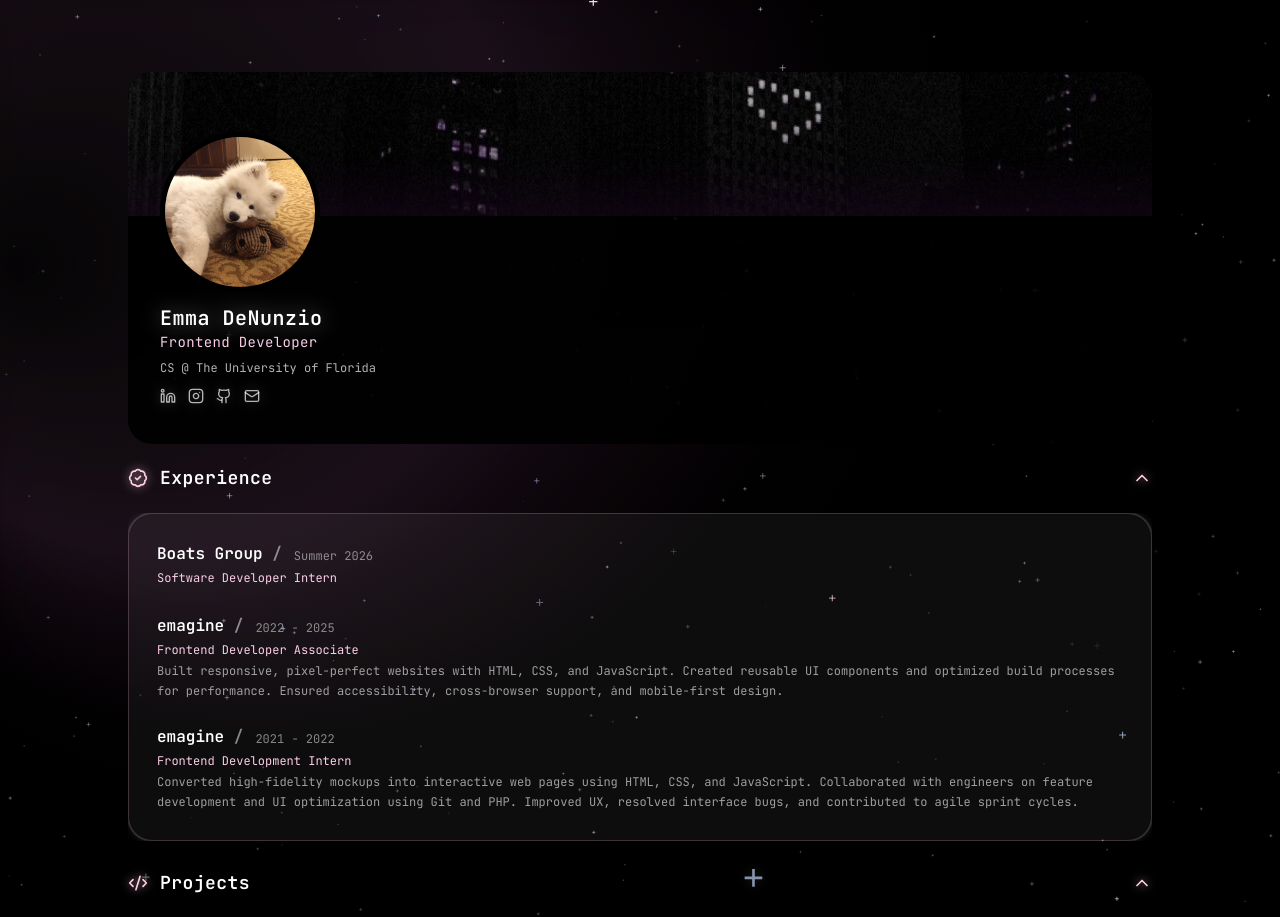
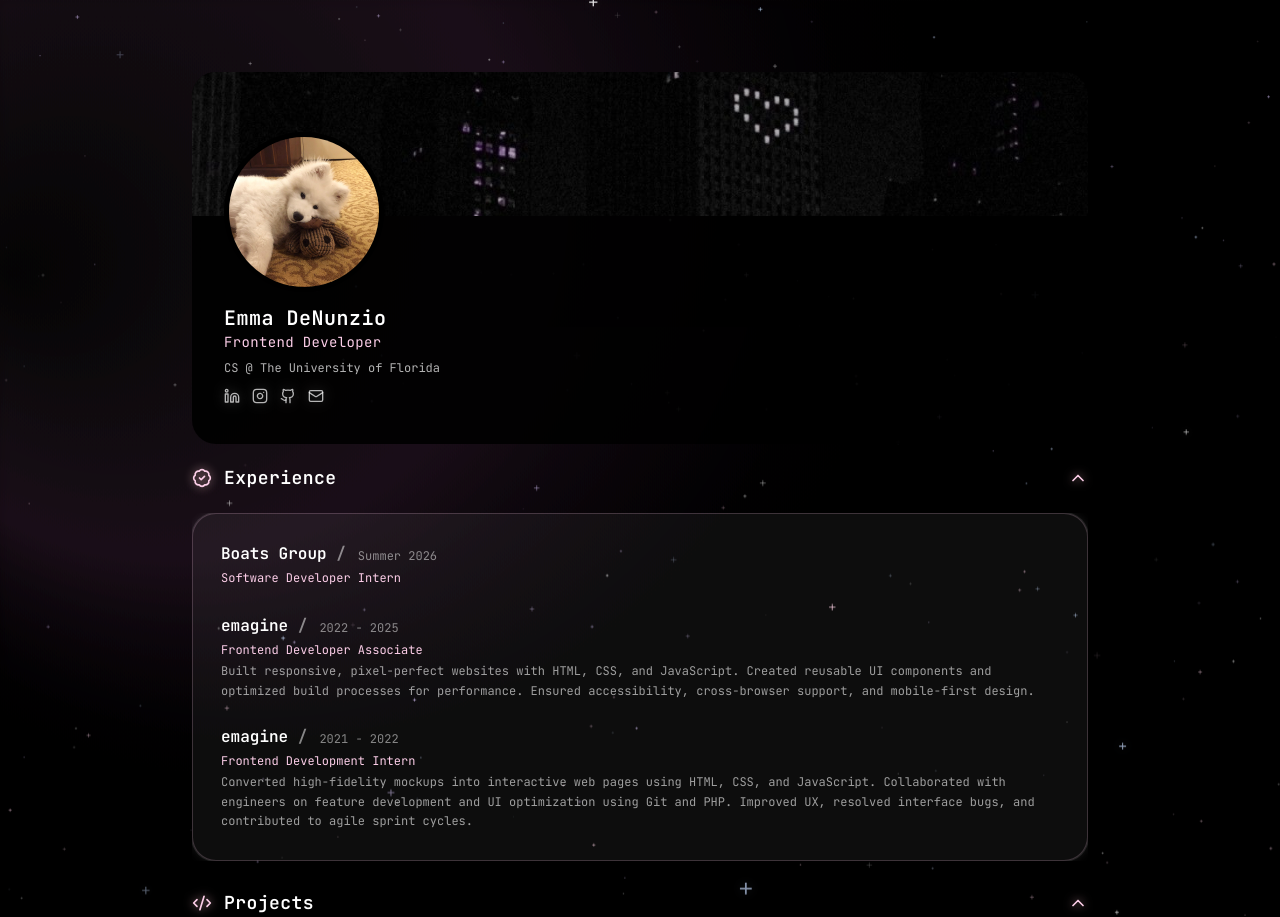
Before and after one commit to emijane/edenunz, a React (Vite) app in the folder portfolio/: page / in a window 1280 px wide. Shown: the top 917 px of the page. Built offline with nearby package versions, Linux system fonts and the light colour scheme; no server answers.

Commit message:
added spotify widget to right side

```diff
--- a/portfolio/src/App.jsx
+++ b/portfolio/src/App.jsx
@@ -18,24 +18,19 @@ function App() {
             <StarsBackground className="z-0" />
 
             {/* ★ Main Content */}
-            <div className="relative z-10 flex mt-10 justify-center items-center max-w-5xl mx-auto">
+            <div className="relative z-10 flex-col mt-10 justify-center items-center max-w-4xl mx-auto">
                 <div className="flex flex-col gap-3">
                     <div className="flex flex-col">
                       <ParallaxHover>
                         <ProfileCard />
                       </ParallaxHover>
                     </div>
-
-                    <div>
                       <div>
                         <ExperienceSection />
                         <ProjectsSection />
                       </div>
-                      {/* <ParallaxHover>
-                        <AboutMeSection />
-                      </ParallaxHover> */}
-                    </div>
                 </div>
+                <SpotifyWidget />
             </div>
 
         </div>
--- a/portfolio/src/layout/ProfileCard.jsx
+++ b/portfolio/src/layout/ProfileCard.jsx
@@ -18,7 +18,6 @@ export default function ProfileCard() {
                         alt="Cover Photo"
                         className="w-full h-full object-cover opacity-70"
                     />
-                    <div className="absolute inset-0 bg-linear-to-b from-transparent via-black/20 to-[#120415]/70 pointer-events-none" />
                 </div>
 
                 {/* CONTENT WRAPPER */}
@@ -39,7 +38,7 @@ export default function ProfileCard() {
                     {/* TEXT BLOCK */}
                     <div className="text-left flex flex-col">
                         <div className="flex items-center gap-2">
-                            <h1 className="text-xl font-semibold text-white tracking-wide drop-shadow-[0_0_10px_rgba(255,255,255,0.4)]">
+                            <h1 className="text-xl font-semibold text-white tracking-wide">
                                 Emma DeNunzio
                             </h1>
                         </div>
```
